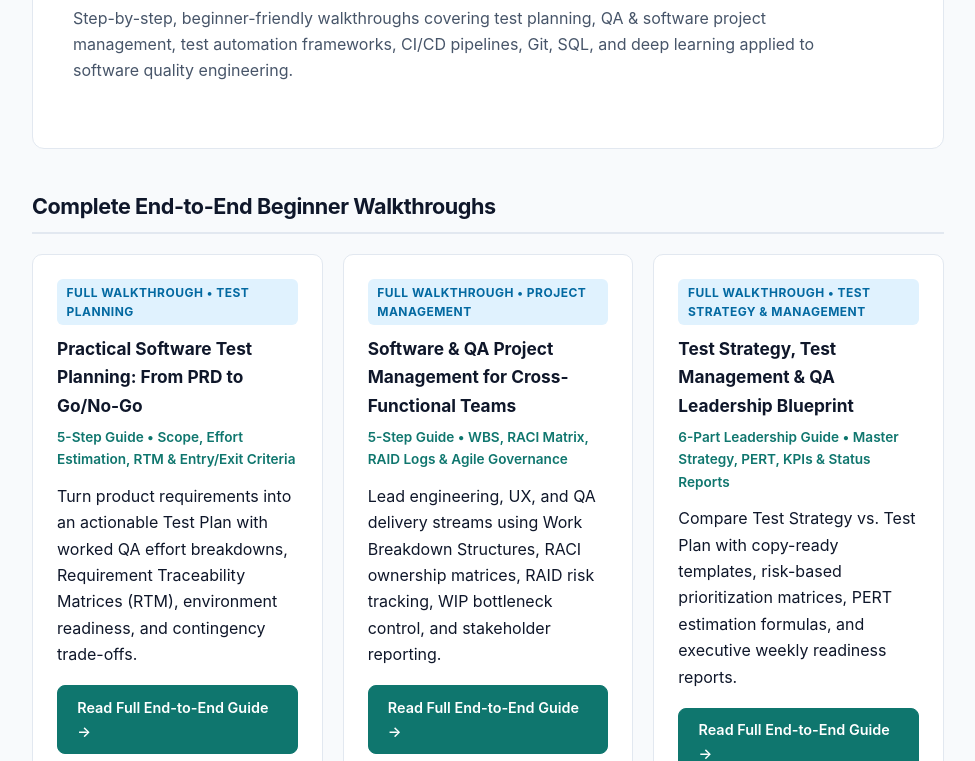
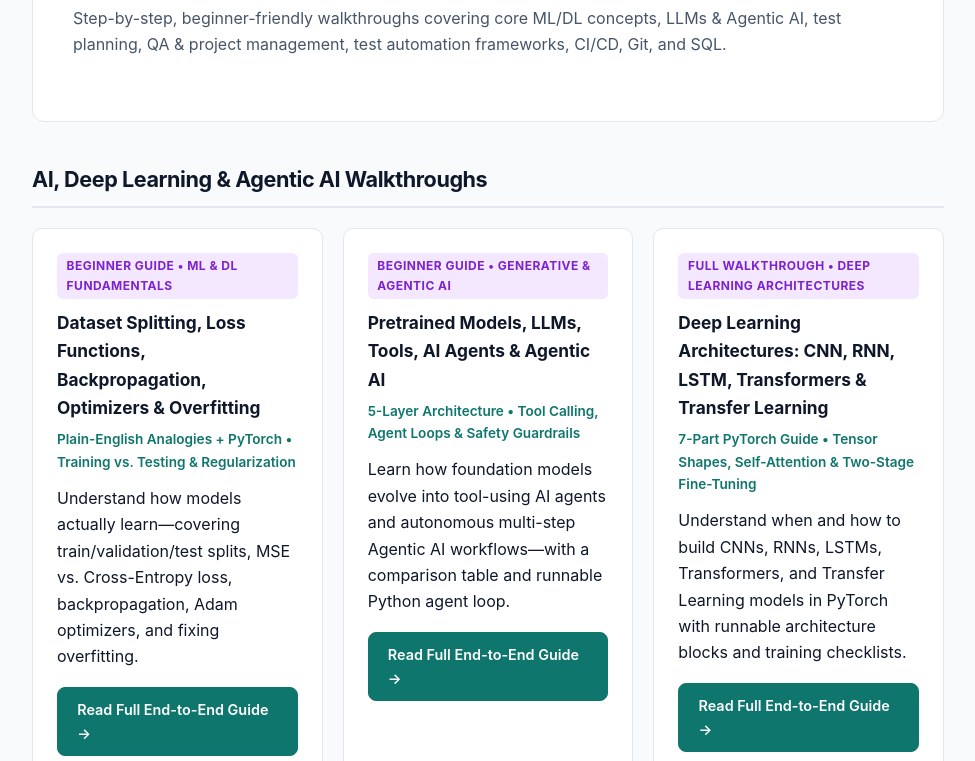
Before and after one commit to snehavmenon25-ux/snehavmenon25-ux.github.io, a plain HTML site: page tutorials.html in a window 1280 px wide. Shown: the part 191-952 px from the top of the page, without its empty margins (152-1127 px from the left). Drawn offline with Linux system fonts and the light colour scheme.

Commit message:
Revise tutorials for AI and ML content
Updated tutorial descriptions and added new AI-related content while removing a deep learning for QA section.

```diff
--- a/tutorials.html
+++ b/tutorials.html
@@ -13,13 +13,59 @@
     <div class="hero">
       <h1>Software Testing & AI Tutorials</h1>
       <p>
-        Step-by-step, beginner-friendly walkthroughs covering test planning, QA &amp; software project management, test automation frameworks, CI/CD pipelines, Git, SQL, and deep learning applied to software quality engineering.
+        Step-by-step, beginner-friendly walkthroughs covering core ML/DL concepts, LLMs &amp; Agentic AI, test planning, QA &amp; project management, test automation frameworks, CI/CD, Git, and SQL.
       </p>
     </div>
 
-    <!-- Complete End-to-End Walkthroughs -->
+    <!-- Track A: AI, Machine Learning & Agentic Systems -->
     <section>
-      <h2>Complete End-to-End Beginner Walkthroughs</h2>
+      <h2>AI, Deep Learning &amp; Agentic AI Walkthroughs</h2>
+      <div class="grid-2">
+        <article class="card">
+          <span class="category-pill cat-ai">Beginner Guide • ML &amp; DL Fundamentals</span>
+          <h3>Dataset Splitting, Loss Functions, Backpropagation, Optimizers &amp; Overfitting</h3>
+          <span class="meta">Plain-English Analogies + PyTorch • Training vs. Testing &amp; Regularization</span>
+          <p>Understand how models actually learn—covering train/validation/test splits, MSE vs. Cross-Entropy loss, backpropagation, Adam optimizers, and fixing overfitting.</p>
+          <div style="margin-top: 1.1rem;">
+            <a href="tutorial-ml-training-fundamentals.html" class="btn btn-primary">Read Full End-to-End Guide &rarr;</a>
+          </div>
+        </article>
+
+        <article class="card">
+          <span class="category-pill cat-ai">Beginner Guide • Generative &amp; Agentic AI</span>
+          <h3>Pretrained Models, LLMs, Tools, AI Agents &amp; Agentic AI</h3>
+          <span class="meta">5-Layer Architecture • Tool Calling, Agent Loops &amp; Safety Guardrails</span>
+          <p>Learn how foundation models evolve into tool-using AI agents and autonomous multi-step Agentic AI workflows—with a comparison table and runnable Python agent loop.</p>
+          <div style="margin-top: 1.1rem;">
+            <a href="tutorial-llms-ai-agents-agentic-ai.html" class="btn btn-primary">Read Full End-to-End Guide &rarr;</a>
+          </div>
+        </article>
+
+        <article class="card">
+          <span class="category-pill cat-ai">Full Walkthrough • Deep Learning Architectures</span>
+          <h3>Deep Learning Architectures: CNN, RNN, LSTM, Transformers &amp; Transfer Learning</h3>
+          <span class="meta">7-Part PyTorch Guide • Tensor Shapes, Self-Attention &amp; Two-Stage Fine-Tuning</span>
+          <p>Understand when and how to build CNNs, RNNs, LSTMs, Transformers, and Transfer Learning models in PyTorch with runnable architecture blocks and training checklists.</p>
+          <div style="margin-top: 1.1rem;">
+            <a href="tutorial-deep-learning-architectures.html" class="btn btn-primary">Read Full End-to-End Guide &rarr;</a>
+          </div>
+        </article>
+
+        <article class="card">
+          <span class="category-pill cat-ai">Full Walkthrough • Deep Learning for QA</span>
+          <h3>Building a Deep Learning Model for Test Case Prioritization</h3>
+          <span class="meta">Complete PyTorch Pipeline • Data Prep, Training, ROC-AUC &amp; Inference</span>
+          <p>Apply neural networks to software engineering by training a PyTorch classifier that predicts defect risk and ranks pull-request tests for faster CI feedback.</p>
+          <div style="margin-top: 1.1rem;">
+            <a href="tutorial-dl-test-prioritizer.html" class="btn btn-primary">Read Full End-to-End Guide &rarr;</a>
+          </div>
+        </article>
+      </div>
+    </section>
+
+    <!-- Track B: Software Testing, Automation, CI/CD & Leadership -->
+    <section>
+      <h2>Software Testing, Automation &amp; Leadership Walkthroughs</h2>
       <div class="grid-2">
         <article class="card">
           <span class="category-pill cat-testing">Full Walkthrough • Test Planning</span>
@@ -110,16 +156,6 @@
             <a href="tutorial-sql-for-qa.html" class="btn btn-primary">Read Full End-to-End Guide &rarr;</a>
           </div>
         </article>
-
-        <article class="card">
-          <span class="category-pill cat-ai">Full Walkthrough • Deep Learning for QA</span>
-          <h3>Building a Deep Learning Model for Test Case Prioritization</h3>
-          <span class="meta">Complete PyTorch Pipeline • Data Prep, Training, ROC-AUC &amp; Inference</span>
-          <p>Apply neural networks to software engineering by training a PyTorch classifier that predicts defect risk and ranks pull-request tests for faster CI feedback.</p>
-          <div style="margin-top: 1.1rem;">
-            <a href="tutorial-dl-test-prioritizer.html" class="btn btn-primary">Read Full End-to-End Guide &rarr;</a>
-          </div>
-        </article>
       </div>
     </section>
 
```
